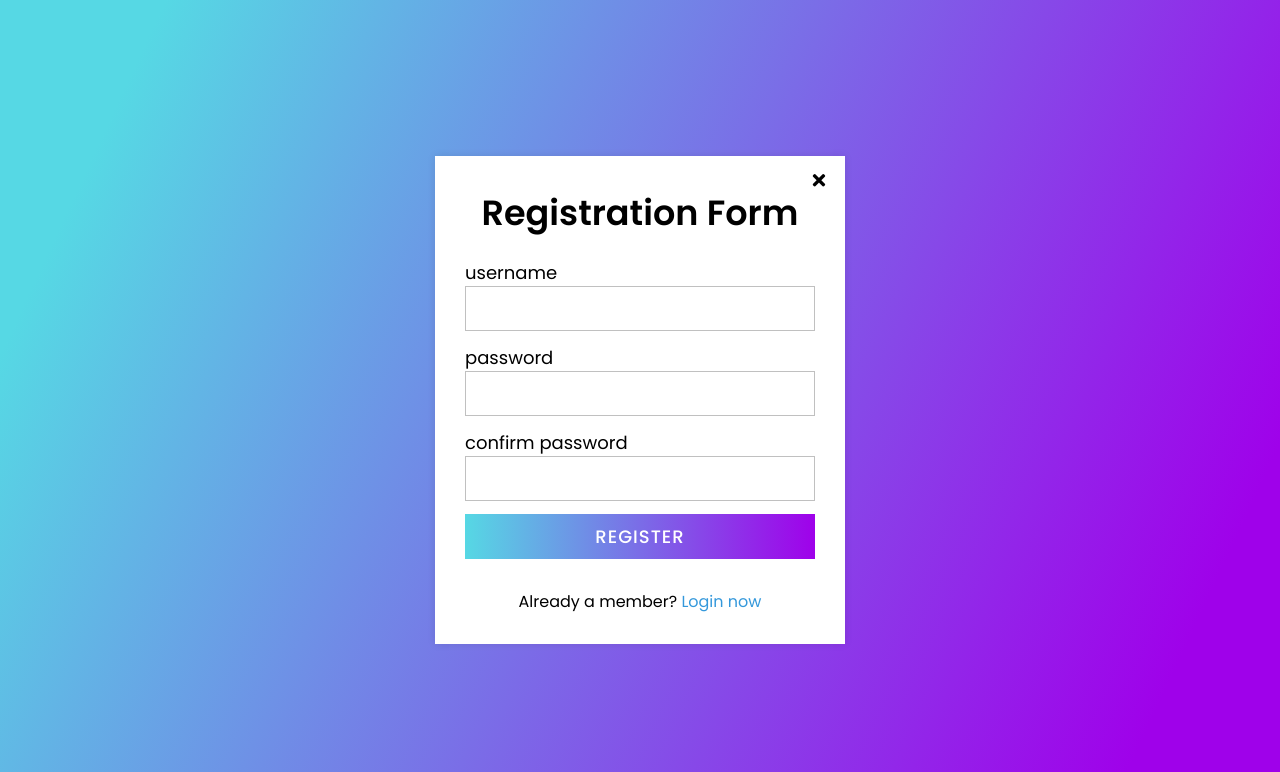
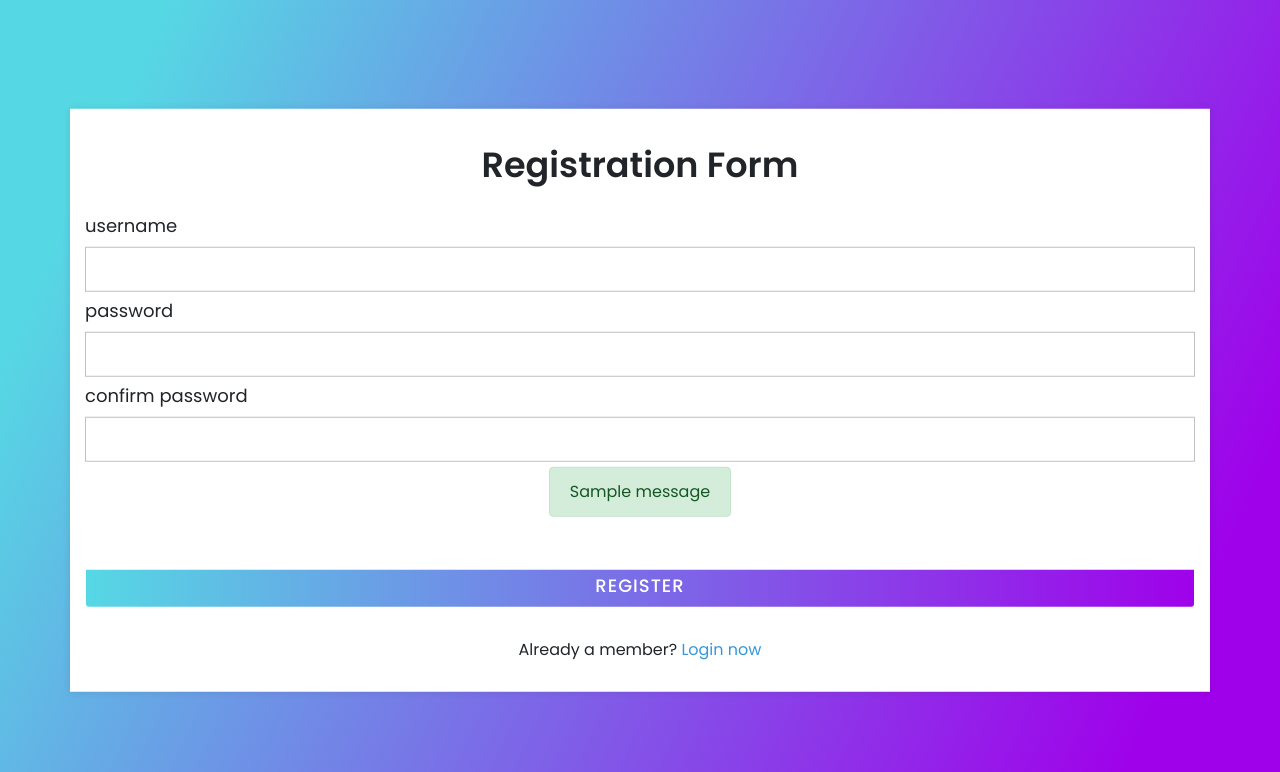
Before and after one commit to JustinStark2022/foodOrderingWebsiteWorkspace, a Flask app: page /register in a window 1280 px wide. Shown: the top 772 px of the page. Run offline with Flask 3, Linux system fonts and the light colour scheme; one stand-in notice (Sample message) is shown; some libraries are stand-ins or nearby versions.

Commit message:
Flashes warnings on login/register forms

```diff
--- a/app.py
+++ b/app.py
@@ -114,6 +114,8 @@ def login():
                 return redirect(next_page or url_for('dashboard'))  # Redirect to the customer dashboard or a different route
             else:
                 flash('Invalid role.', 'danger')
+        else:
+            flash('Invalid username or password.', 'danger')
 
     return render_template('login.html')
 
@@ -165,6 +167,7 @@ def register():
         existing_user = users.find_one({'username': username})
 
         if existing_user is not None:
+            flash('username is already taken!', 'danger')
             return redirect(url_for('register'))
         elif existing_user is None and password == confirmPass:
             hashed_password = generate_password_hash(password)
--- a/static/css/login.css
+++ b/static/css/login.css
@@ -118,3 +118,19 @@ form .signup-link a{
 form .signup-link a:hover{
   text-decoration: underline;
 }
+.flash-messages-container {
+  text-align: center;
+  margin-bottom: 10px;
+}
+
+.alert {
+  display: inline-block;
+  margin-bottom: 5px;
+  padding: 10px;
+  border-radius: 4px;
+}
+
+.alert-danger {
+  background-color: #f44336;
+  color: white;
+}
--- a/templates/register.html
+++ b/templates/register.html
@@ -1,5 +1,4 @@
 <!DOCTYPE html>
-
 
 <!-- Box icons link -->
 <link rel="stylesheet" href="https://unpkg.com/boxicons@latest/css/boxicons.min.css">
@@ -10,9 +9,9 @@
 <link href="https://fonts.googleapis.com/css2?family=Playfair+Display:wght@500;600;700;800;900&family=Poppins:wght@400;500;600;700;800;900&display=swap" rel="stylesheet">
 <link rel="stylesheet" href="{{ url_for('static', filename='css/login.css') }}">
 <link rel="stylesheet" href="https://cdnjs.cloudflare.com/ajax/libs/font-awesome/5.15.3/css/all.min.css"/>
+<link rel="stylesheet" href="https://maxcdn.bootstrapcdn.com/bootstrap/4.5.2/css/bootstrap.min.css">
 
 <div class="container">
-    <label for="show" class="close-btn fas fa-times" title="close"></label>
     <div class="text">
         Registration Form
     </div>
@@ -30,6 +29,16 @@
             <input type="password" name="confirmPass" required>
         </div>
 
+        {% with messages = get_flashed_messages(with_categories=true) %}
+        {% if messages %}
+          <div class="flash-messages text-center">
+            {% for category, message in messages %}
+              <div class="alert alert-{{ category }}">{{ message }}</div>
+            {% endfor %}
+          </div>
+        {% endif %}
+        {% endwith %}
+
         <div class="btn">
             <div class="inner"></div>
             <button type="submit">Register</button>
```
Also changed, not shown: templates/login.html (+10 -4 lines).
